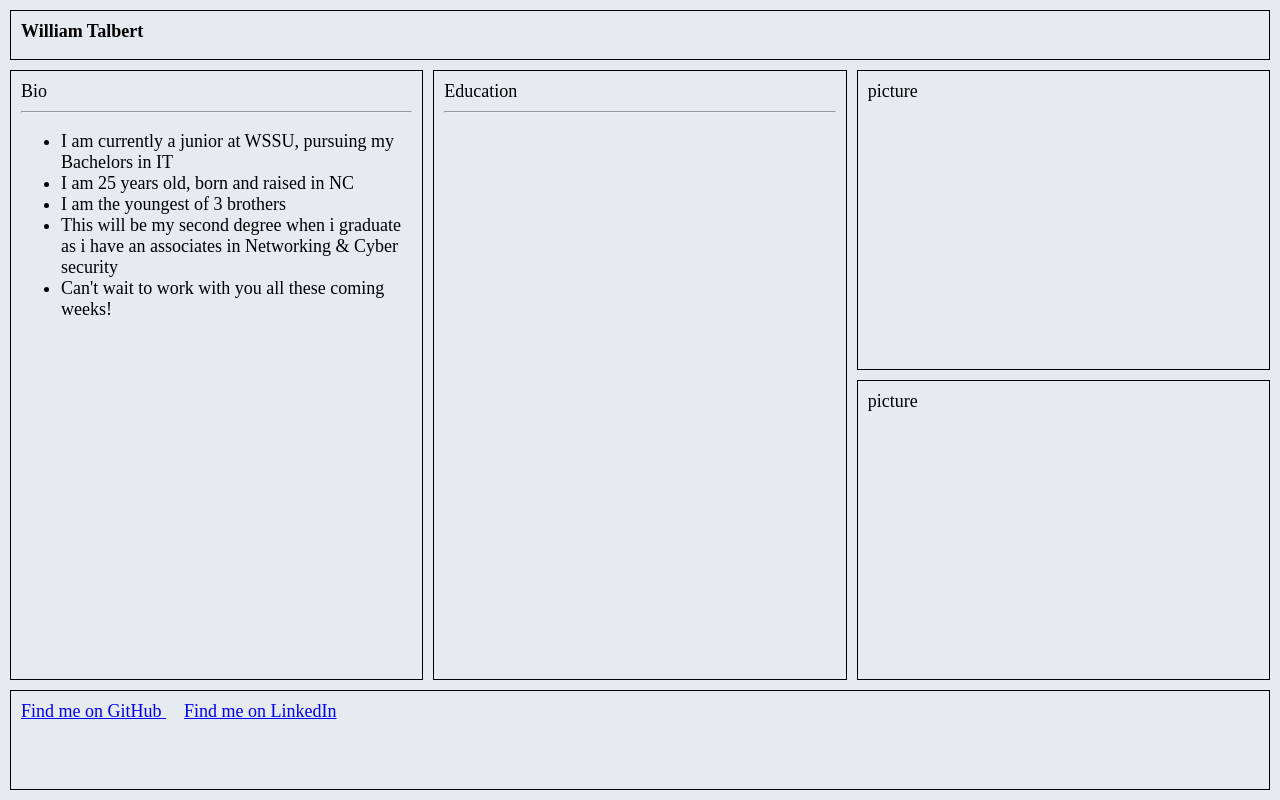
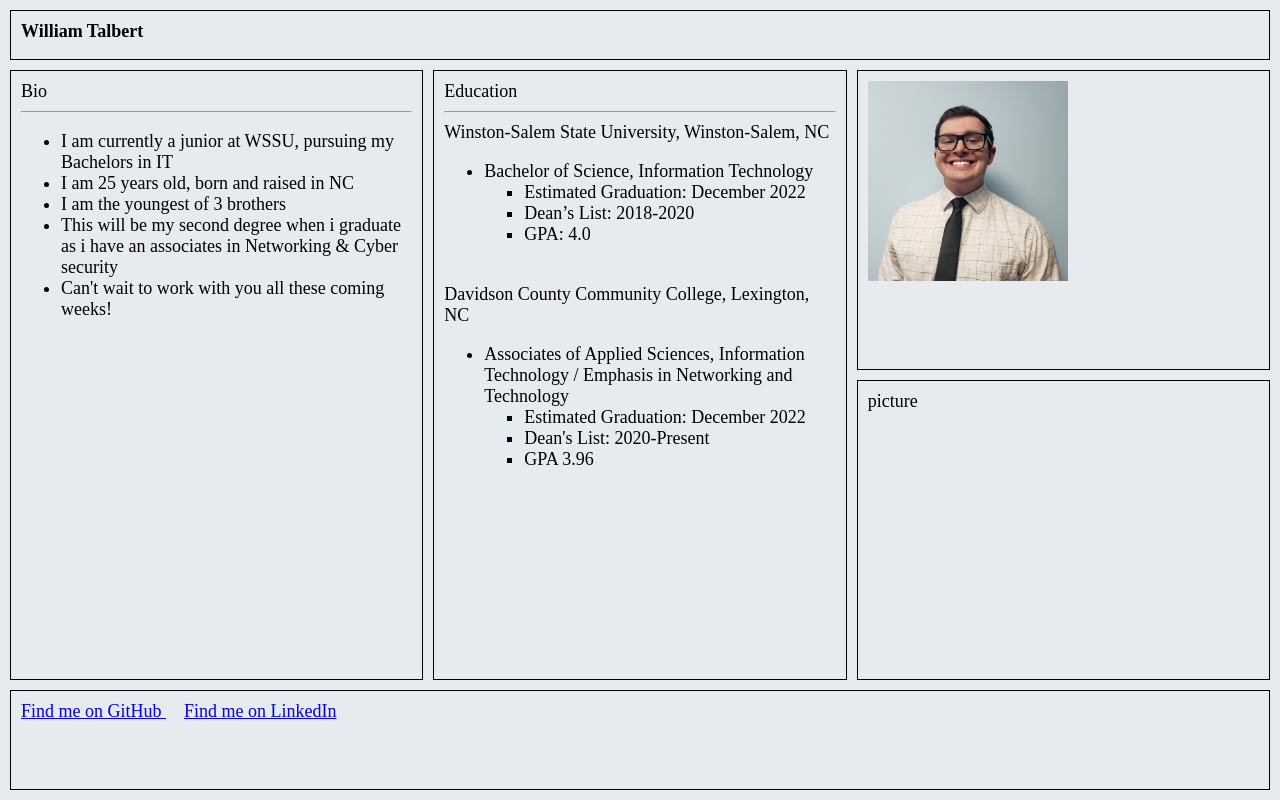
Before and after one commit to wctrocky/wctrocky.github.io, a plain HTML site: page index.html in a window 1280 px wide. Shown: the top 800 px of the page. Drawn offline with Linux system fonts and the light colour scheme.

Commit message:
Added Lists and picture

```diff
--- a/StyleSheet.css
+++ b/StyleSheet.css
@@ -32,20 +32,17 @@ body {
 }
 .content-small-1{
 	grid-row-start: 2;
-	grid-row-end: span 1;
+	grid-row-end: 3;
+
 }
 .content-small-2{
 	grid-row-start: 3;
-	grid-row-end: span 1;
+	grid-row-end: 3;
 }
 .footer{
 	grid-column-start: 1;
 	grid-column-end: 4;
 }
-.img{
- max-width: 100%;
- height: auto
-}
 body {
     background-color: #e6ebef;
 }
--- a/index.html
+++ b/index.html
@@ -26,11 +26,32 @@
 		<div class="content-large">
 			Education
 			<hr>
+			Winston-Salem State University, Winston-Salem, NC
+			<ul>
+				<li> Bachelor of Science, Information Technology
+					<ul style="list-style-type:square">
+					<li>Estimated Graduation: December 2022</li>
+					<li>Dean’s List: 2018-2020</li>
+					<li>GPA: 4.0</li>
+					</ul>
+				</li>
+				<br>
+			</ul>
+			Davidson County Community College, Lexington, NC
+			<ul>
+				<li> Associates of Applied Sciences, Information Technology / Emphasis in Networking and Technology
+					<ul style="list-style-type:square">
+					<li>Estimated Graduation: December 2022</li>
+					<li>Dean's List: 2020-Present</li>
+					<li>GPA 3.96</li>
+					</ul>
+				</li>
+			</ul>
 		</div>
-		<div class="content-small">
-			picture
+		<div class="content-small-1">
+			<img src="Profile.jpg" alt="Selfie" style="width:200px;height:200px;">
 		</div>
-		<div class="content-small">
+		<div class="content-small-2">
 			picture
 		</div>
 		<div class = "footer">
```
Also changed, not shown: 2 other files.
